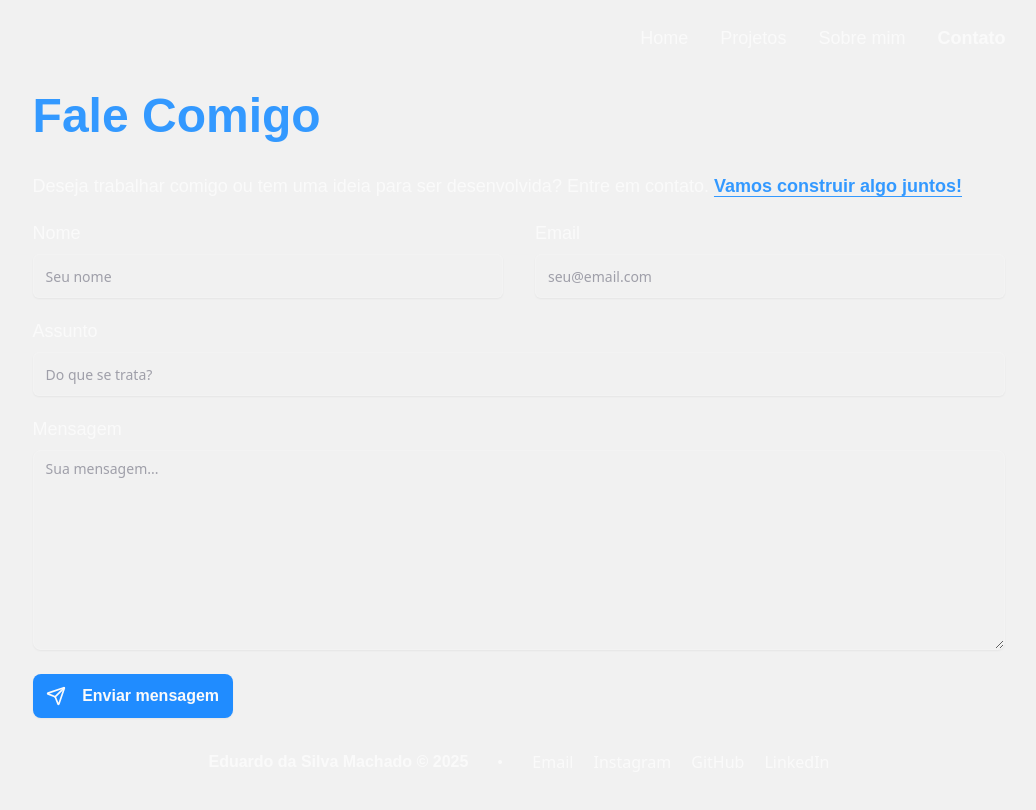
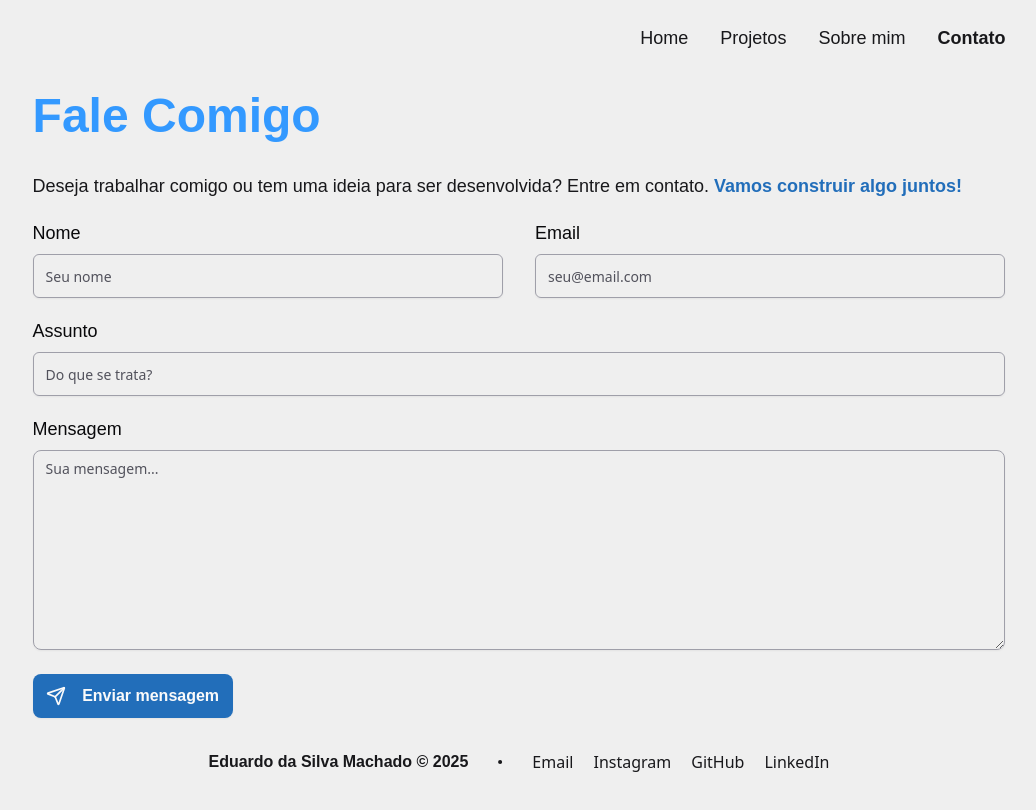
Before and after one commit to EduMachado07/portfolio, a React (Vite) app: page /contact in a window 1280 px wide. Shown: the top 810 px of the page, without its empty margins (121-1157 px from the left). Built offline with nearby package versions, Linux system fonts and the light colour scheme; a web font is replaced by a local one.

Commit message:
style(homepage): aplica cores para modo claro

```diff
--- a/src/components/Card/CardDetails.tsx
+++ b/src/components/Card/CardDetails.tsx
@@ -20,23 +20,23 @@ const CardDetails = ({
   return (
     <section className="flex flex-col justify-between gap-2 p-4">
       <section className="h-max flex flex-col gap-2">
-        <h1 className="text-[#3399FF] font-chubbo-bold text-2xl line-clamp-1">{title}</h1> {/* title */}
+        <h1 className="dark:text-[#3399FF] text-[#226EBA] font-chubbo-bold text-2xl line-clamp-1">{title}</h1> {/* title */}
         <div className="flex gap-2">
           {type.slice(0, 4).map((tag, index) => (
             <div
               key={index}
-              className="dark:text-zinc-50 dark:border-zinc-50 rounded-sm md:border-2 border px-2 py-0.5 md:text-sm text-xs font-supreme"
+              className="dark:text-zinc-50 dark:border-zinc-50 text-zinc-700 border-zinc-700 rounded-sm md:border-2 border px-2 py-0.5 md:text-sm text-xs font-supreme"
             >
               {tag}
             </div>
           ))}
         </div>
-        <p className="dark:text-zinc-200 font-supreme max-md:text-sm line-clamp-3">{description}</p> {/* description */}
+        <p className="dark:text-zinc-200 text-zinc-800 font-supreme max-md:text-sm line-clamp-3">{description}</p> {/* description */}
       </section>
       {/* link page project */}
       <section className="flex items-center justify-between">
         <div
-          className="flex gap-1.5 items-center dark:text-zinc-50 rounded-sm md:text-base text-sm font-supreme"
+          className="flex gap-1.5 items-center dark:text-zinc-50 text-zinc-900 rounded-sm md:text-base text-sm font-supreme"
         >
           <Calendar size={22} />
           {year}
--- a/src/components/Card/CardRoot.tsx
+++ b/src/components/Card/CardRoot.tsx
@@ -6,7 +6,7 @@ interface CardRootProps {
 
 const CardRoot = ({ children }: CardRootProps) => {
   return (
-    <section className="w-full flex flex-col dark:bg-[#222] rounded-md overflow-hidden shadow-lg dark:shadow-zinc-900">
+    <section className="w-full flex flex-col bg-[#fafafa] dark:bg-[#222] rounded-md overflow-hidden shadow-lg shadow-zinc-200 dark:shadow-zinc-900">
       {children}
     </section>
   );
--- a/src/components/contact.tsx
+++ b/src/components/contact.tsx
@@ -82,8 +82,8 @@ const Contact = () => {
 
     return (
         <form onSubmit={handleSubmit(sendEmail)} className="flex flex-col md:gap-6 gap-5">
-            <p className="dark:text-zinc-50 md:text-lg text-base font-supreme text-pretty">
-                Deseja trabalhar comigo ou tem uma ideia para ser desenvolvida? Entre em contato. <span className="font-supreme-bold text-[#3399FF] underline underline-offset-4">Vamos construir algo juntos!</span>
+            <p className="dark:text-zinc-50 text-zinc-900 md:text-lg text-base font-supreme text-pretty">
+                Deseja trabalhar comigo ou tem uma ideia para ser desenvolvida? Entre em contato. <span className="font-supreme-bold dark:text-[#3399FF] text-[#226EBA]">Vamos construir algo juntos!</span>
             </p>
             {(errors.name || errors.email || errors.subject || errors.message) && (
                 <p className="text-red-400 font-supreme text-base">
--- a/src/components/navbar.tsx
+++ b/src/components/navbar.tsx
@@ -26,7 +26,7 @@ const Navbar = () => {
                         <Link
                             key={index}
                             to={item.to}
-                            className={`transition-transform duration-200 hover:-translate-y-1 ${isActive ? 'dark:text-zinc-50 font-supreme-bold' : 'dark:hover:text-zinc-50 dark:text-zinc-400'}`}>
+                            className={`transition-transform duration-200 hover:-translate-y-1 ${isActive ? 'dark:text-zinc-50 text-zinc-900 font-supreme-bold' : 'text-zinc-900 dark:hover:text-zinc-50 dark:text-zinc-400'}`}>
                             {item.name}
                         </Link>
                     )
--- a/src/components/ui/button.tsx
+++ b/src/components/ui/button.tsx
@@ -10,7 +10,7 @@ const buttonVariants = cva(
     variants: {
       variant: {
         default:
-          "bg-[#208CFF] shadow-xs hover:bg-[#0C6BFF]",
+          "bg-[#226EBA] dark:bg-[#3399FF] shadow-xs",
         destructive:
           "bg-destructive text-white shadow-xs hover:bg-destructive/90 focus-visible:ring-destructive/20 dark:focus-visible:ring-destructive/40 dark:bg-destructive/60",
         outline:
@@ -19,7 +19,7 @@ const buttonVariants = cva(
           "bg-secondary text-secondary-foreground shadow-xs hover:bg-secondary/80",
         ghost:
           "hover:bg-accent hover:text-accent-foreground dark:hover:bg-accent/50",
-        link: "dark:hover:text-zinc-50 dark:text-zinc-300",
+        link: "dark:hover:text-zinc-50 dark:text-zinc-300 hover:text-zinc-900 text-zinc-600",
         nothing: ""
       },
       size: {
--- a/src/components/ui/input.tsx
+++ b/src/components/ui/input.tsx
@@ -8,7 +8,7 @@ function Input({ className, type, ...props }: React.ComponentProps<"input">) {
       type={type}
       data-slot="input"
       className={cn(
-        "dark:text-zinc-50 file:text-foreground placeholder:text-zinc-400 selection:bg-zinc-700 selection:text-zinc-300 border-input flex h-9 md:h-11 w-full min-w-0 rounded-sm border bg-transparent px-3 py-1 md:text-base text-sm shadow-xs transition-[color,box-shadow] outline-none file:inline-flex file:h-7 file:border-0 file:bg-transparent file:text-sm file:font-medium disabled:pointer-events-none disabled:cursor-not-allowed disabled:opacity-50 md:text-sm",
+        "dark:text-zinc-50 text-zinc-900 file:text-foreground placeholder:text-zinc-600 dark:placeholder:text-zinc-400 selection:bg-zinc-700 selection:text-zinc-300 border-zinc-400 dark:border-input flex h-9 md:h-11 w-full min-w-0 rounded-sm border bg-transparent px-3 py-1 text-sm shadow-xs transition-[color,box-shadow] outline-none file:inline-flex file:h-7 file:border-0 file:bg-transparent file:text-sm file:font-medium disabled:pointer-events-none disabled:cursor-not-allowed disabled:opacity-50 md:text-sm",
         "focus-visible:border-ring focus-visible:ring-ring/50 focus-visible:ring-[3px]",
         "aria-invalid:ring-destructive/20 dark:aria-invalid:ring-destructive/40 aria-invalid:border-destructive",
         className
--- a/src/components/ui/label.tsx
+++ b/src/components/ui/label.tsx
@@ -11,7 +11,7 @@ function Label({
     <LabelPrimitive.Root
       data-slot="label"
       className={cn(
-        "dark:text-zinc-50 font-supreme flex items-center gap-2 md:text-lg text-base leading-none font-medium select-none group-data-[disabled=true]:pointer-events-none group-data-[disabled=true]:opacity-50 peer-disabled:cursor-not-allowed peer-disabled:opacity-50",
+        "dark:text-zinc-50 text-zinc-950 font-supreme flex items-center gap-2 md:text-lg text-base leading-none font-medium select-none group-data-[disabled=true]:pointer-events-none group-data-[disabled=true]:opacity-50 peer-disabled:cursor-not-allowed peer-disabled:opacity-50",
         className
       )}
       {...props}
--- a/src/components/ui/textarea.tsx
+++ b/src/components/ui/textarea.tsx
@@ -7,7 +7,7 @@ function Textarea({ className, ...props }: React.ComponentProps<"textarea">) {
     <textarea
       data-slot="textarea"
       className={cn(
-        "border-input dark:text-zinc-50 placeholder:text-zinc-400 selection:bg-zinc-700 selection:text-zinc-300 focus-visible:border-ring focus-visible:ring-ring/50 aria-invalid:ring-destructive/20 dark:aria-invalid:ring-destructive/40 aria-invalid:border-destructive  flex field-sizing-content min-h-16 w-full rounded-md border bg-transparent px-3 py-2 text-base shadow-xs transition-[color,box-shadow] outline-none focus-visible:ring-[3px] disabled:cursor-not-allowed disabled:opacity-50 md:text-sm",
+        "dark:border-input border-zinc-400 dark:text-zinc-50 text-zinc-900 placeholder:text-zinc-600 dark:placeholder:text-zinc-400 selection:bg-zinc-700 selection:text-zinc-300 focus-visible:border-ring focus-visible:ring-ring/50 aria-invalid:ring-destructive/20 dark:aria-invalid:ring-destructive/40 aria-invalid:border-destructive  flex field-sizing-content min-h-16 w-full rounded-md border bg-transparent px-3 py-2 text-base shadow-xs transition-[color,box-shadow] outline-none focus-visible:ring-[3px] disabled:cursor-not-allowed disabled:opacity-50 md:text-sm",
         className
       )}
       {...props}
--- a/src/pages/IndexPage.tsx
+++ b/src/pages/IndexPage.tsx
@@ -48,7 +48,7 @@ const IndexPage = () => {
 
             {/* SKILLS */}
             <div className="flex justify-between -mb-6">
-                <h1 className="text-[#3399FF] font-chubbo-bold md:text-2xl text-xl">Principais Tecnologias</h1>
+                <h1 className="dark:text-[#3399FF] text-[#226EBA] font-chubbo-bold md:text-2xl text-xl">Principais Tecnologias</h1>
 
                 <Link to='/about' className="">
                     <Button size={'default'} variant={"link"} className="group max-md:hidden">
@@ -60,15 +60,15 @@ const IndexPage = () => {
                     </Button>
                 </Link>
             </div>
-            <section className="flex md:justify-center justify-start md:gap-12 gap-4 overflow-x-auto flex-nowrap">
+            <section className="flex md:justify-center justify-start md:gap-12 gap-4 overflow-x-auto flex-nowrap text-zinc-800 dark:text-zinc-200">
                 {
                     Skills.map((tech, index) => {
                         const Icon = tech.icon;
                         return (
-                            <section className="flex flex-col gap-2 items-center md:w-28 w-22 flex-shrink-0 mb-3">
+                            <section className="flex flex-col gap-2 items-center md:w-28 w-22 flex-shrink-0 my-2">
                                 <div
                                     key={index}
-                                    className="dark:bg-[#222] shadow-sm dark:shadow-zinc-900 md:w-20 w-14 md:h-24 h-18 rounded-full flex justify-center items-center gap-3 hover:scale-110 transition-transform duration-200 cursor-pointer"
+                                    className="dark:bg-[#222] bg-[#fafafa] shadow-sm shadow-zinc-200 dark:shadow-zinc-900 md:w-20 w-14 md:h-24 h-18 rounded-full flex justify-center items-center gap-3 hover:scale-110 transition-transform duration-200 cursor-pointer"
                                 >
                                     <Icon size={28} className="md:size-[40px]" />
                                 </div>
@@ -83,7 +83,7 @@ const IndexPage = () => {
 
             {/* PROJECTS */}
             <div className="flex justify-between -mb-6">
-                <h1 className="text-[#3399FF] font-chubbo-bold md:text-2xl text-xl">Melhores Projetos</h1>
+                <h1 className="dark:text-[#3399FF] text-[#226EBA] font-chubbo-bold md:text-2xl text-xl">Melhores Projetos</h1>
 
                 <Link to='/projects'>
                     <Button size={'default'} variant={"link"} className="group max-md:hidden">
@@ -111,7 +111,7 @@ const IndexPage = () => {
             </section>
 
             {/* CONTACT */}
-            <h1 className="text-[#3399FF] font-chubbo-bold md:text-2xl text-xl -mb-6">Fale Comigo</h1>
+            <h1 className="dark:text-[#3399FF] text-[#226EBA] font-chubbo-bold md:text-2xl text-xl -mb-6">Fale Comigo</h1>
             <Contact />
         </main>
     );
--- a/src/pages/LayoutPage.tsx
+++ b/src/pages/LayoutPage.tsx
@@ -5,7 +5,7 @@ import { Outlet } from "react-router-dom"
 
 const Layout = () => {
     return (
-        <main className="min-h-dvh pb-6 md:pb-10 dark:bg-[#0d0d0d] bg-[#f1f1f1] flex flex-col gap-4">
+        <main className="min-h-dvh pb-6 md:pb-10 dark:bg-[#0d0d0d] bg-[#efefef] flex flex-col gap-4">
             <Navbar />
 
             <main className="">
@@ -13,7 +13,7 @@ const Layout = () => {
             </main>
 
             {/* footer */}
-            <section className="mt-4 px-[4vw] md:px-[12vw] dark:text-zinc-50 flex max-md:flex-col justify-center items-center gap-2 md:gap-5">
+            <section className="mt-4 px-[4vw] md:px-[12vw] text-zinc-900 dark:text-zinc-50 flex max-md:flex-col justify-center items-center gap-2 md:gap-5">
                 <h3 className="font-supreme-bold">Eduardo da Silva Machado &copy; 2025</h3>
                 <Dot className="max-md:hidden" />
                 <div className="flex md:gap-5 gap-3">
```
Also changed, not shown: src/components/Presentation.tsx (+11 -11 lines).
